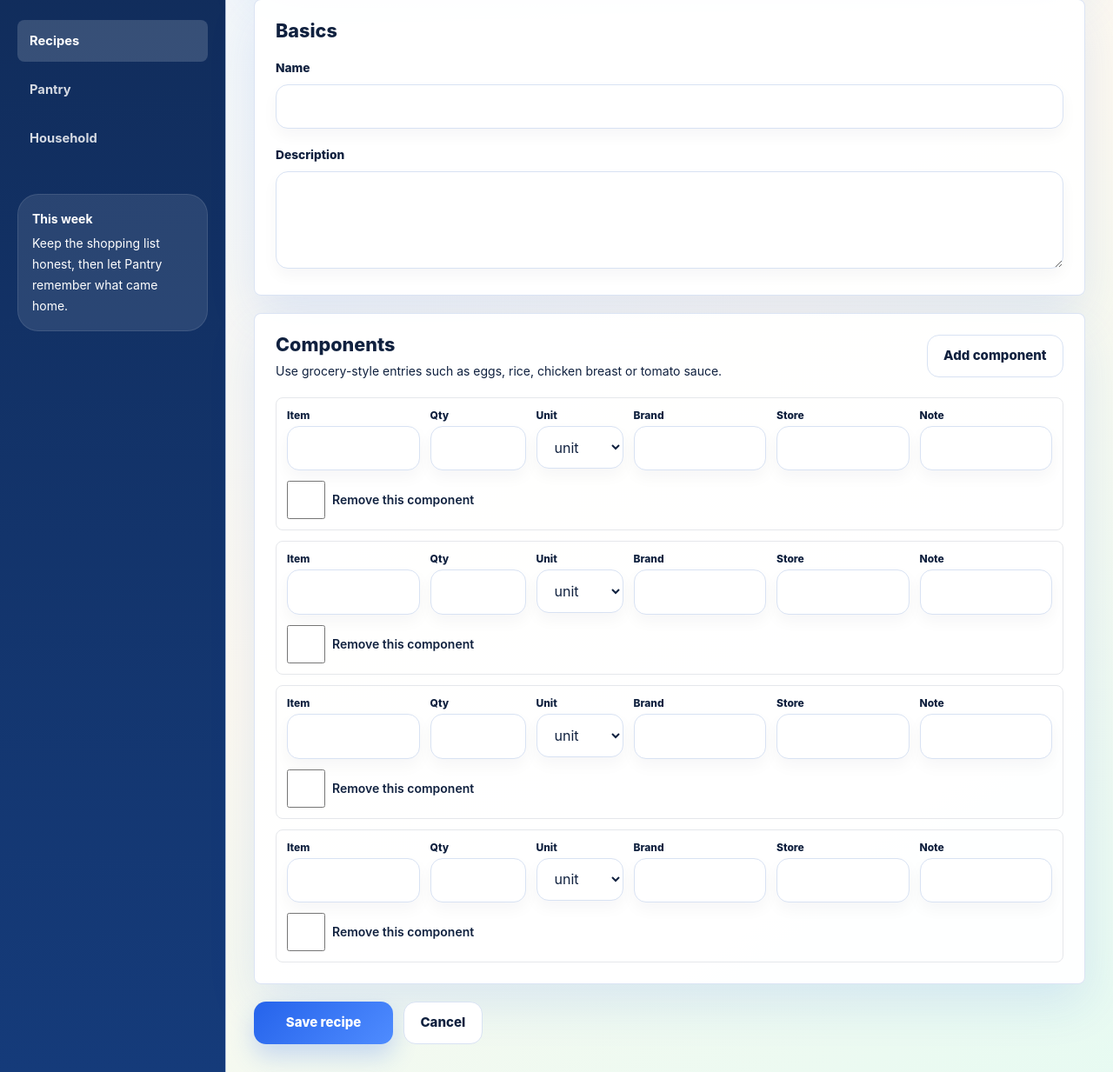
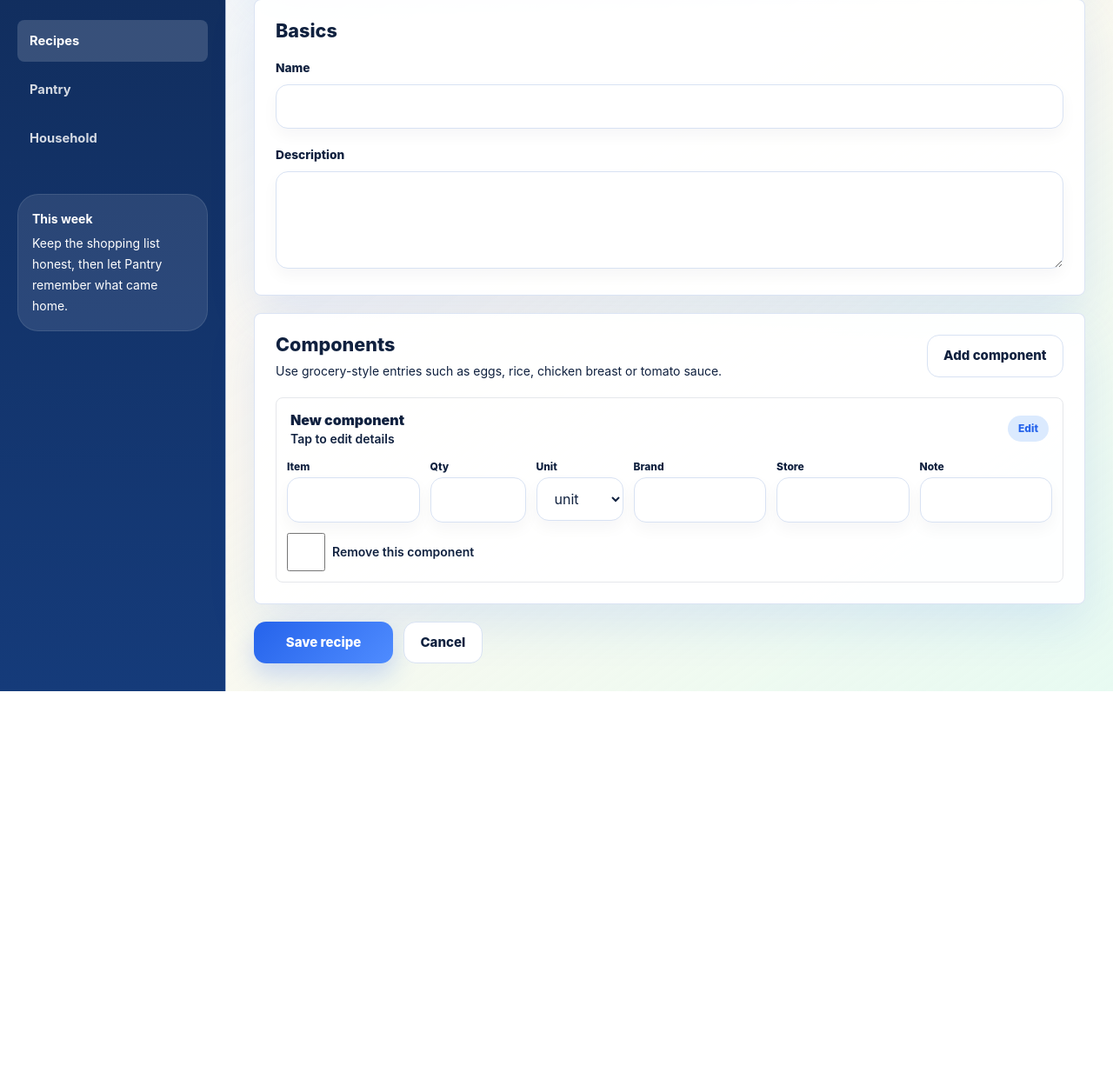
Before and after one commit to ZouhairHoussni/meal_planning, a Django app: page /recipes/new/ in a window 1280 px wide. Shown: the part 253-1486 px from the top of the page at 87% size. After the commit the page ends 1048 px from the top, so only its background shows below. Run offline with Django 5.2, Linux system fonts and the light colour scheme; the visitor is signed in with stand-in values (Sample User, id 1); some libraries are stand-ins or nearby versions.

Commit message:
Improve recipe component accordion

```diff
--- a/recipes/forms.py
+++ b/recipes/forms.py
@@ -20,7 +20,7 @@ RecipeComponentFormSet = inlineformset_factory(
     Recipe,
     RecipeComponent,
     form=RecipeComponentForm,
-    extra=3,
+    extra=0,
     can_delete=True,
     min_num=1,
     validate_min=True,
--- a/static/css/app.css
+++ b/static/css/app.css
@@ -348,6 +348,29 @@ input[type="checkbox"] {
   padding: 1.5rem;
 }
 
+.component-summary {
+  display: flex;
+  min-height: 4rem;
+  width: 100%;
+  align-items: center;
+  justify-content: space-between;
+  gap: 1rem;
+  padding: 0.85rem 1rem;
+  text-align: left;
+}
+
+.component-summary:hover {
+  background: rgba(255, 255, 255, 0.55);
+}
+
+.component-row-collapsed {
+  background: rgba(255, 255, 255, 0.94);
+}
+
+.component-row-collapsed [data-component-body] {
+  display: none;
+}
+
 .planner-header,
 .planner-day-panel,
 .planner-week-day,
--- a/static/js/recipe_form.js
+++ b/static/js/recipe_form.js
@@ -3,11 +3,96 @@ const componentFormset = document.querySelector("#component-formset");
 const emptyComponentTemplate = document.querySelector("#component-empty-form");
 const totalFormsInput = document.querySelector("#id_components-TOTAL_FORMS");
 
+function componentRows() {
+  return Array.from(document.querySelectorAll('[data-component-row="live"]'));
+}
+
+function componentField(row, suffix) {
+  return row.querySelector(`[name$="-${suffix}"]`);
+}
+
+function updateComponentSummary(row) {
+  const name = componentField(row, "name")?.value.trim();
+  const quantity = componentField(row, "quantity")?.value.trim();
+  const unit = componentField(row, "unit")?.value;
+  const brand = componentField(row, "brand")?.value.trim();
+  const store = componentField(row, "store")?.value.trim();
+  const title = row.querySelector("[data-component-summary-title]");
+  const meta = row.querySelector("[data-component-summary-meta]");
+
+  if (title) {
+    title.textContent = name || "New component";
+  }
+
+  const details = [];
+  if (quantity) details.push(`${quantity} ${unit || ""}`.trim());
+  if (brand) details.push(brand);
+  if (store) details.push(store);
+  if (meta) {
+    meta.textContent = details.length ? details.join(" - ") : "Tap to edit details";
+  }
+}
+
+function setComponentCollapsed(row, collapsed) {
+  const summary = row.querySelector("[data-component-summary]");
+  row.classList.toggle("component-row-collapsed", collapsed);
+  summary?.setAttribute("aria-expanded", String(!collapsed));
+  updateComponentSummary(row);
+}
+
+function openComponentRow(row) {
+  componentRows().forEach((candidate) => {
+    setComponentCollapsed(candidate, candidate !== row);
+  });
+  componentField(row, "name")?.focus();
+}
+
+function wireComponentRow(row) {
+  if (row.dataset.componentWired === "true") return;
+  row.dataset.componentWired = "true";
+
+  row.querySelector("[data-component-summary]")?.addEventListener("click", () => {
+    const isCollapsed = row.classList.contains("component-row-collapsed");
+    if (isCollapsed) {
+      openComponentRow(row);
+    } else {
+      setComponentCollapsed(row, true);
+    }
+  });
+
+  row.querySelectorAll("input, select").forEach((field) => {
+    field.addEventListener("input", () => updateComponentSummary(row));
+    field.addEventListener("change", () => updateComponentSummary(row));
+  });
+
+  updateComponentSummary(row);
+}
+
+function initializeComponentAccordion() {
+  componentRows().forEach((row, index) => {
+    wireComponentRow(row);
+    setComponentCollapsed(row, index > 0);
+  });
+}
+
 if (addComponentButtons.length && componentFormset && emptyComponentTemplate && totalFormsInput) {
-  addComponentButtons.forEach((button) => button.addEventListener("click", () => {
-    const index = Number.parseInt(totalFormsInput.value, 10);
-    const markup = emptyComponentTemplate.innerHTML.replaceAll("__prefix__", index);
-    componentFormset.insertAdjacentHTML("beforeend", markup);
-    totalFormsInput.value = index + 1;
-  }));
+  initializeComponentAccordion();
+
+  addComponentButtons.forEach((button) =>
+    button.addEventListener("click", () => {
+      const index = Number.parseInt(totalFormsInput.value, 10);
+      const markup = emptyComponentTemplate.innerHTML.replaceAll("__prefix__", index);
+      componentFormset.insertAdjacentHTML("beforeend", markup);
+      totalFormsInput.value = index + 1;
+
+      const insertedRows = Array.from(componentFormset.querySelectorAll("[data-component-row]"));
+      const newRow = insertedRows.at(-1);
+      if (newRow) {
+        newRow.setAttribute("data-component-row", "live");
+        wireComponentRow(newRow);
+        openComponentRow(newRow);
+        newRow.scrollIntoView({ behavior: "smooth", block: "center" });
+      }
+    }),
+  );
 }
--- a/templates/recipes/recipe_form.html
+++ b/templates/recipes/recipe_form.html
@@ -41,8 +41,16 @@
         {{ formset.management_form }}
         <div class="mt-5 space-y-3" id="component-formset">
           {% for component_form in formset %}
-            <div class="component-row rounded-lg border border-border bg-surface-muted/70 p-3">
+            <div class="component-row overflow-hidden rounded-lg border border-border bg-surface-muted/70" data-component-row="live">
               {{ component_form.id }}
+              <button class="component-summary" type="button" data-component-summary aria-expanded="true">
+                <span class="min-w-0">
+                  <span class="block truncate font-black text-text" data-component-summary-title>{{ component_form.name.value|default:"New component" }}</span>
+                  <span class="block text-sm font-semibold text-text-muted" data-component-summary-meta>Tap to edit details</span>
+                </span>
+                <span class="mini-chip">Edit</span>
+              </button>
+              <div class="component-body p-3 pt-0" data-component-body>
                 <div class="grid gap-3 lg:grid-cols-[1fr_110px_100px_1fr_1fr_1fr]">
                   <div>
                     <label class="field-label text-xs" for="{{ component_form.name.id_for_label }}">Item</label>
@@ -81,6 +89,7 @@
                 {% endif %}
                 {% if component_form.errors %}<p class="mt-2 text-sm font-semibold text-danger">{{ component_form.errors|striptags }}</p>{% endif %}
               </div>
+            </div>
           {% endfor %}
         </div>
       </section>
@@ -93,8 +102,16 @@
   </div>
 
   <template id="component-empty-form">
-    <div class="component-row rounded-lg border border-border bg-surface-muted/70 p-3">
+    <div class="component-row overflow-hidden rounded-lg border border-border bg-surface-muted/70" data-component-row="template">
       {{ formset.empty_form.id }}
+      <button class="component-summary" type="button" data-component-summary aria-expanded="true">
+        <span class="min-w-0">
+          <span class="block truncate font-black text-text" data-component-summary-title>New component</span>
+          <span class="block text-sm font-semibold text-text-muted" data-component-summary-meta>Tap to edit details</span>
+        </span>
+        <span class="mini-chip">Edit</span>
+      </button>
+      <div class="component-body p-3 pt-0" data-component-body>
         <div class="grid gap-3 lg:grid-cols-[1fr_110px_100px_1fr_1fr_1fr]">
           <div>
             <label class="field-label text-xs" for="{{ formset.empty_form.name.id_for_label }}">Item</label>
@@ -126,6 +143,7 @@
           </div>
         </div>
       </div>
+    </div>
   </template>
 {% endblock %}
 
```
Also changed, not shown: recipes/tests/test_recipe_flow.py (+20 -0 lines). Lines whose indentation alone changed are shown as unchanged.
